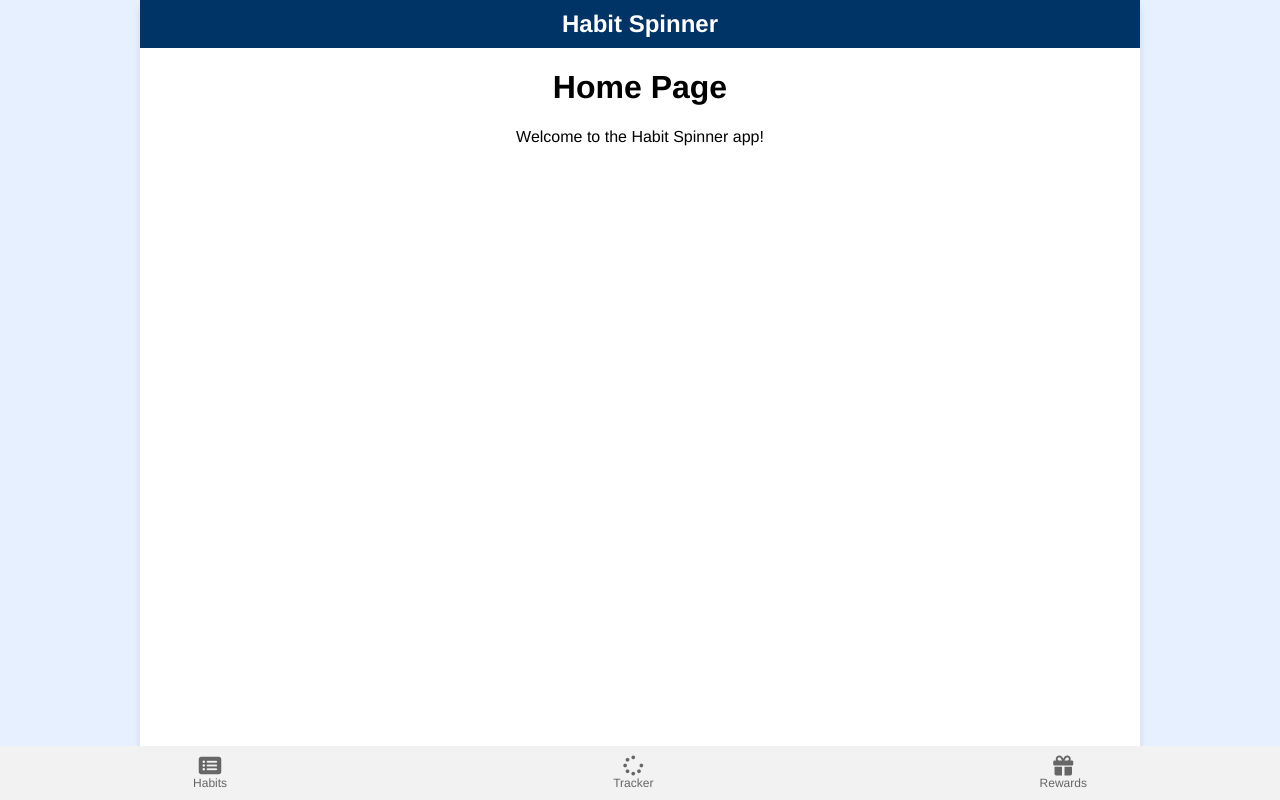
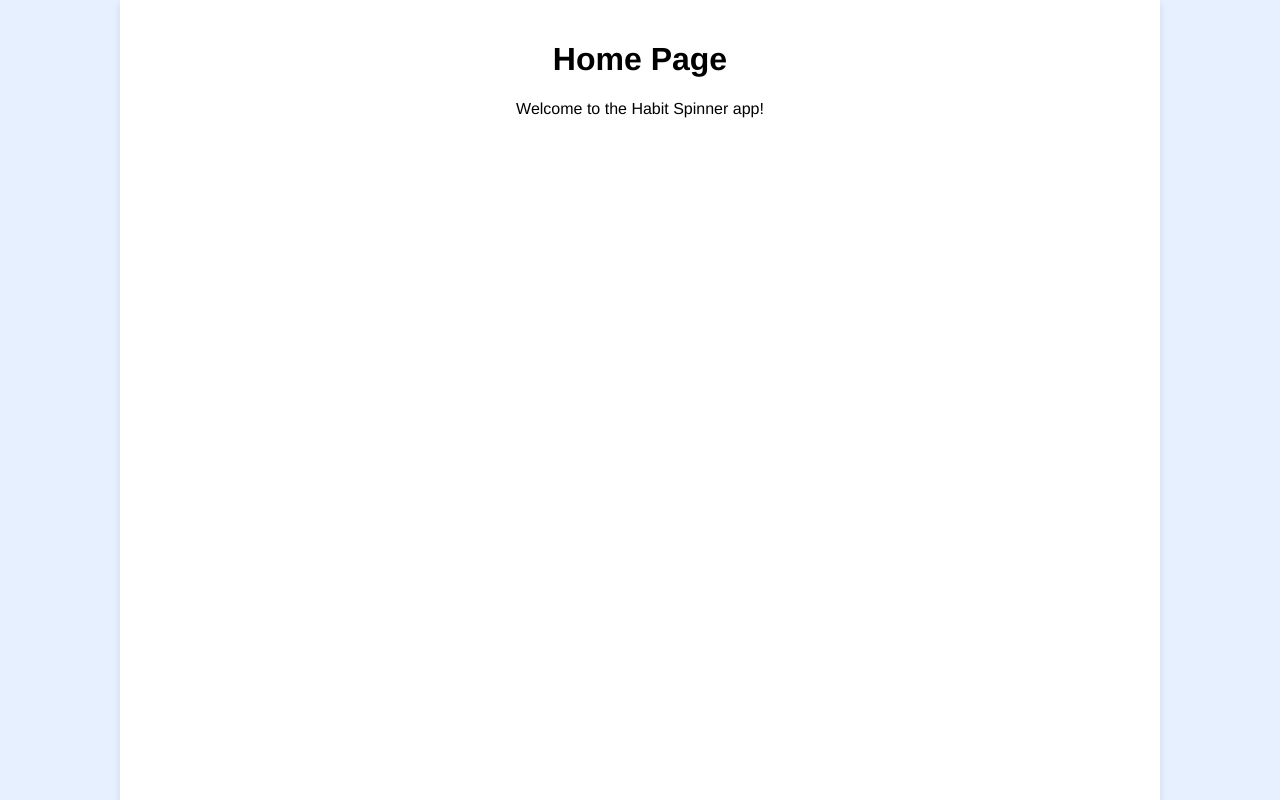
Before and after one commit to joseph-johnson27001/habit-spinner, a Vue app: page / in a window 1280 px wide. Built offline with nearby package versions, Linux system fonts and the light colour scheme.

Commit message:
Updated App.vue

```diff
--- a/src/App.vue
+++ b/src/App.vue
@@ -1,23 +1,14 @@
 <template>
   <div id="app">
     <div class="content-container">
-      <TopBar />
       <router-view />
-      <NavBar />
     </div>
   </div>
 </template>
 
 <script>
-import TopBar from "./components/Navigation/TopBar.vue";
-import NavBar from "./components/Navigation/NavBar.vue";
-
 export default {
   name: "App",
-  components: {
-    TopBar,
-    NavBar,
-  },
 };
 </script>
 
@@ -46,8 +37,8 @@ body {
   width: 100%;
   background-color: white;
   margin: 0 auto;
+  padding: 20px;
   box-shadow: 0 4px 8px rgba(0, 0, 0, 0.1);
-  border-radius: 8px;
   display: flex;
   flex-direction: column;
   flex-grow: 1;
```
